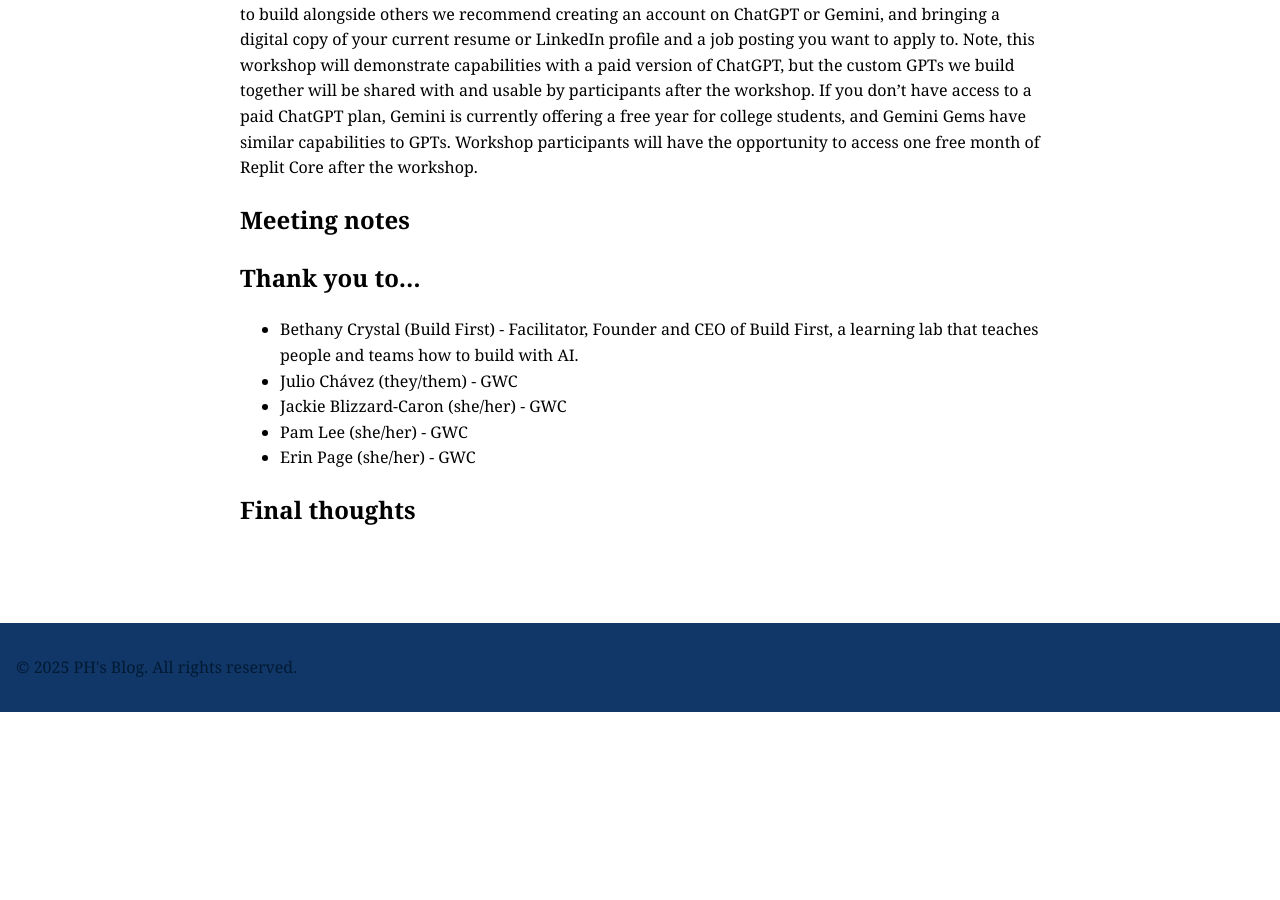
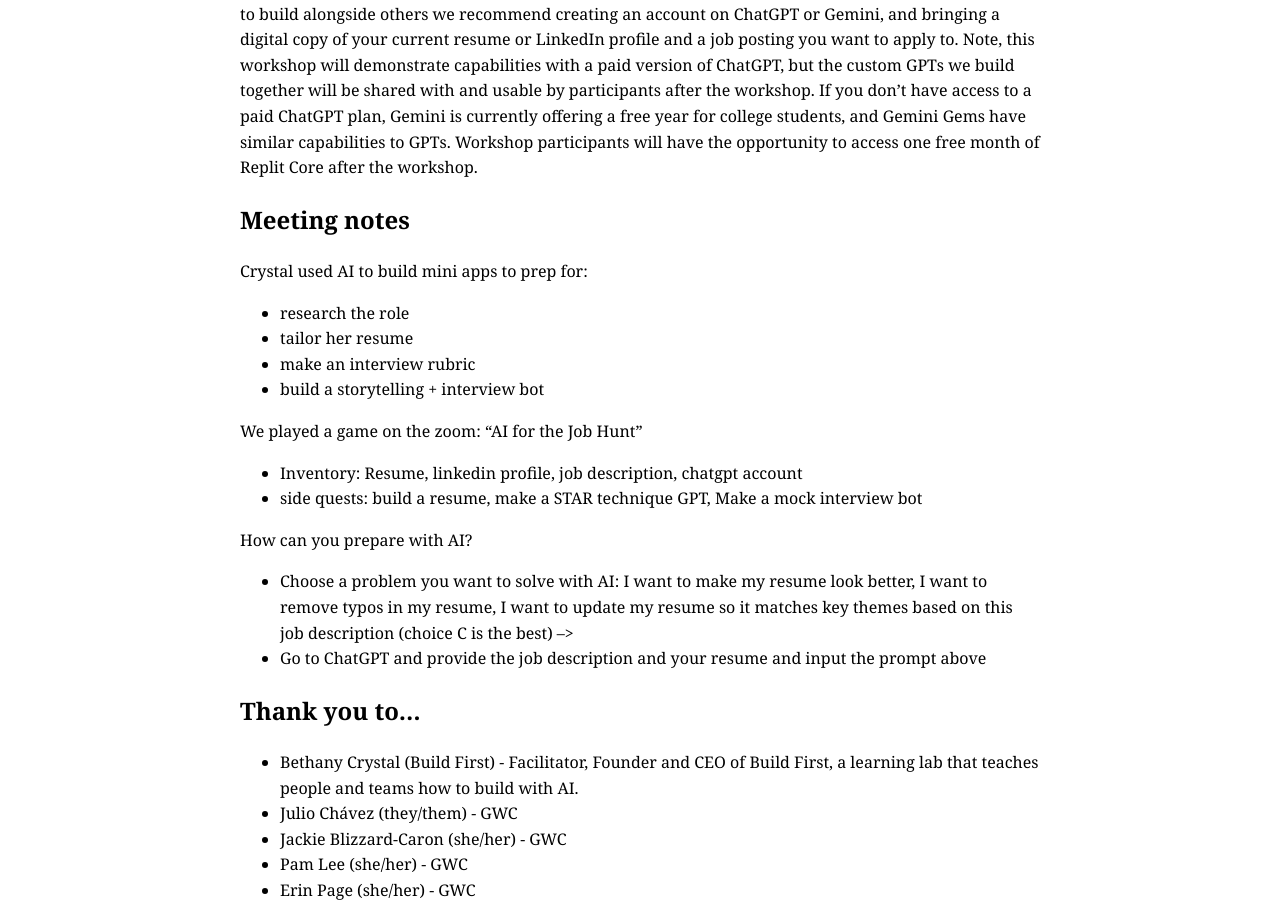
Before and after one commit to CaptainSapphire/PH-s-Blog, a Jekyll site: the page built from _posts/2025-09-24-GWC Workshop-AI for the Job Hunt.md, in a window 1280 px wide and 900 px high, scrolled down 883 px. Built offline with Jekyll 4.4.1, drawn with Linux system fonts in a browser that asks for light colours; our own code applies the rules of GitHub Pages for plain Markdown files; before the commit the page ends 1595 px from its top, so only the background shows below that.

Commit message:
Update 2025-09-24-GWC Workshop-AI for the Job Hunt.md

```diff
--- a/_posts/2025-09-24-GWC Workshop-AI for the Job Hunt.md
+++ b/_posts/2025-09-24-GWC Workshop-AI for the Job Hunt.md
@@ -21,8 +21,19 @@
 
 
 ## Meeting notes
+Crystal used AI to build mini apps to prep for:
+- research the role
+- tailor her resume
+- make an interview rubric
+- build a storytelling + interview bot
 
+We played a game on the zoom: "AI for the Job Hunt"
+- Inventory: Resume, linkedin profile, job description, chatgpt account
+- side quests: build a resume, make a STAR technique GPT, Make a mock interview bot
 
+How can you prepare with AI?
+- Choose a problem you want to solve with AI: I want to make my resume look better, I want to remove typos in my resume, I want to update my resume so it matches key themes based on this job description (choice C is the best) -->
+- Go to ChatGPT and provide the job description and your resume and input the prompt above
 
 ## Thank you to...
 - Bethany Crystal (Build First) - Facilitator, Founder and CEO of Build First, a learning lab that teaches people and teams how to build with AI.
```
